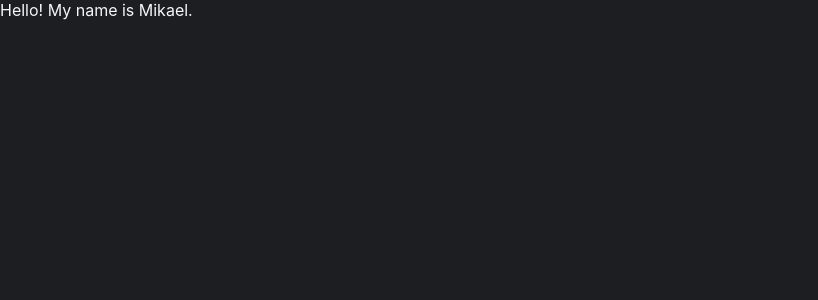
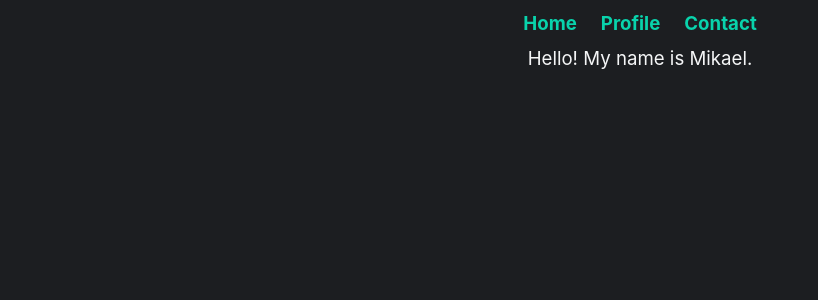
Before and after one commit to mikaelmalmqvistnordnet/malmqvist2026, a React (Create React App) app: page / in a window 1280 px wide. Shown: the top 300 px of the page, without its empty margins (0-818 px from the left). Built offline with nearby package versions, Linux system fonts and the light colour scheme.

Commit message:
Add navigation

```diff
--- /dev/null
+++ b/src/components/App/index.css
@@ -0,0 +1,8 @@
+.App {
+  display: flex;
+  flex-direction: column;
+  justify-content: center;
+  align-items: center;
+  width: 600px;
+  margin: auto;
+}
--- a/src/components/App/index.tsx
+++ b/src/components/App/index.tsx
@@ -3,10 +3,14 @@ import { Router } from '@reach/router';
 import Home from '../../routes/home';
 import Profile from '../../routes/profile';
 import Contact from '../../routes/contact';
+import Navigation from '../Navigation';
+
+import './index.css';
 
 function App() {
   return (
     <div className="App">
+      <Navigation />
       <Router>
         <Home path="/" />
         <Profile path="profile" />
--- /dev/null
+++ b/src/components/Navigation/index.css
@@ -0,0 +1,10 @@
+.navigation {
+  padding: 12px;
+  box-sizing: content-box;
+}
+
+.navigation > a {
+  padding: 12px;
+  text-decoration: none;
+  font-weight: bold;
+}
--- /dev/null
+++ b/src/components/Navigation/index.tsx
@@ -0,0 +1,14 @@
+import React from 'react';
+import { Link } from '@reach/router';
+
+import './index.css';
+
+const Navigation: React.FC = () => (
+  <nav className="navigation">
+    <Link to="/">Home</Link>
+    <Link to="profile">Profile</Link>
+    <Link to="contact">Contact</Link>
+  </nav>
+);
+
+export default Navigation;
--- a/src/index.css
+++ b/src/index.css
@@ -1,16 +1,17 @@
 body {
   margin: 0;
-  font-family: -apple-system, BlinkMacSystemFont, "Segoe UI", "Roboto", "Oxygen",
-    "Ubuntu", "Cantarell", "Fira Sans", "Droid Sans", "Helvetica Neue",
+  font-family: -apple-system, BlinkMacSystemFont, 'Segoe UI', 'Roboto', 'Oxygen',
+    'Ubuntu', 'Cantarell', 'Fira Sans', 'Droid Sans', 'Helvetica Neue',
     sans-serif;
   -webkit-font-smoothing: antialiased;
   -moz-osx-font-smoothing: grayscale;
   background-color: #1c1e21;
   color: #f5f6f7;
+  font-size: 14pt;
 }
 
 code {
-  font-family: source-code-pro, Menlo, Monaco, Consolas, "Courier New",
+  font-family: source-code-pro, Menlo, Monaco, Consolas, 'Courier New',
     monospace;
 }
 
```
Also changed, not shown: package.json (+6 -5 lines), 1 other file (tests, documents, lock files or other folders).
